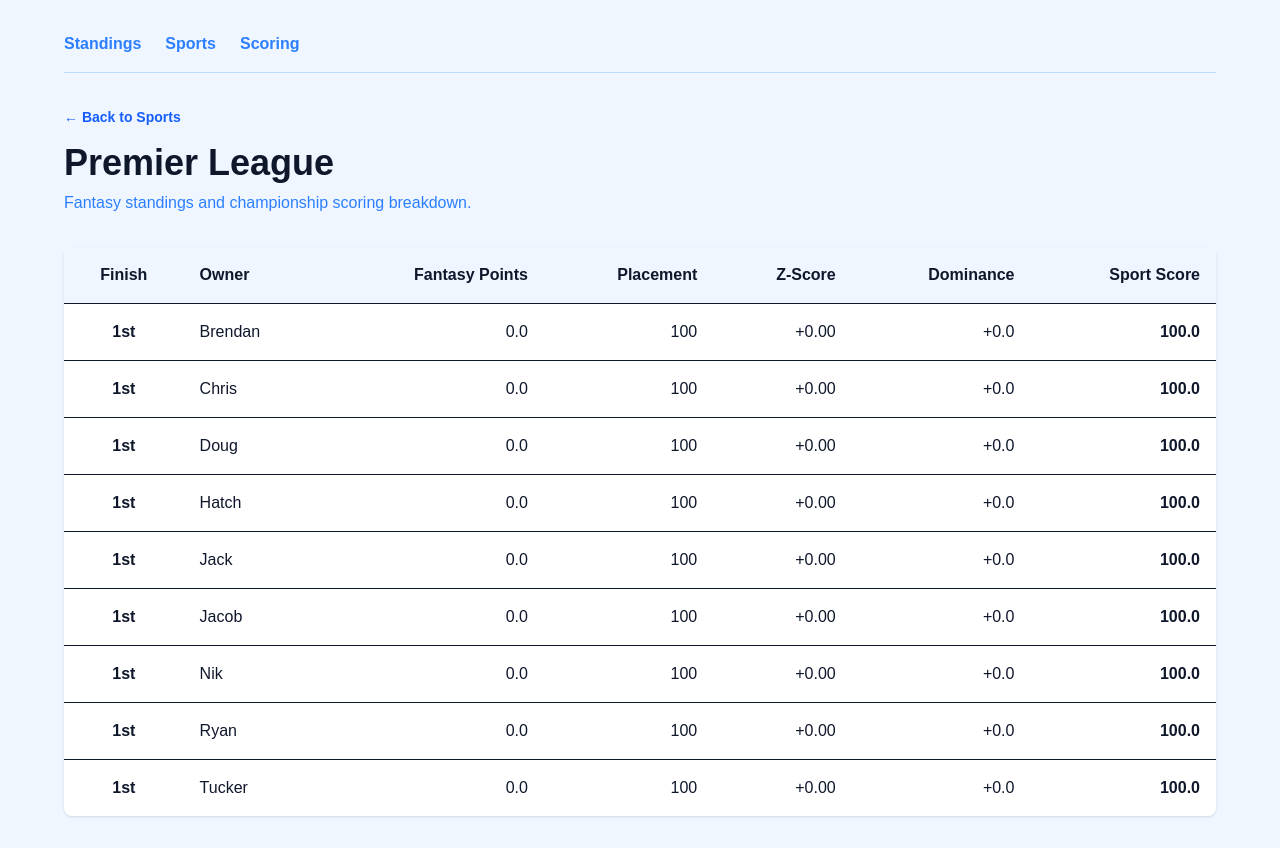
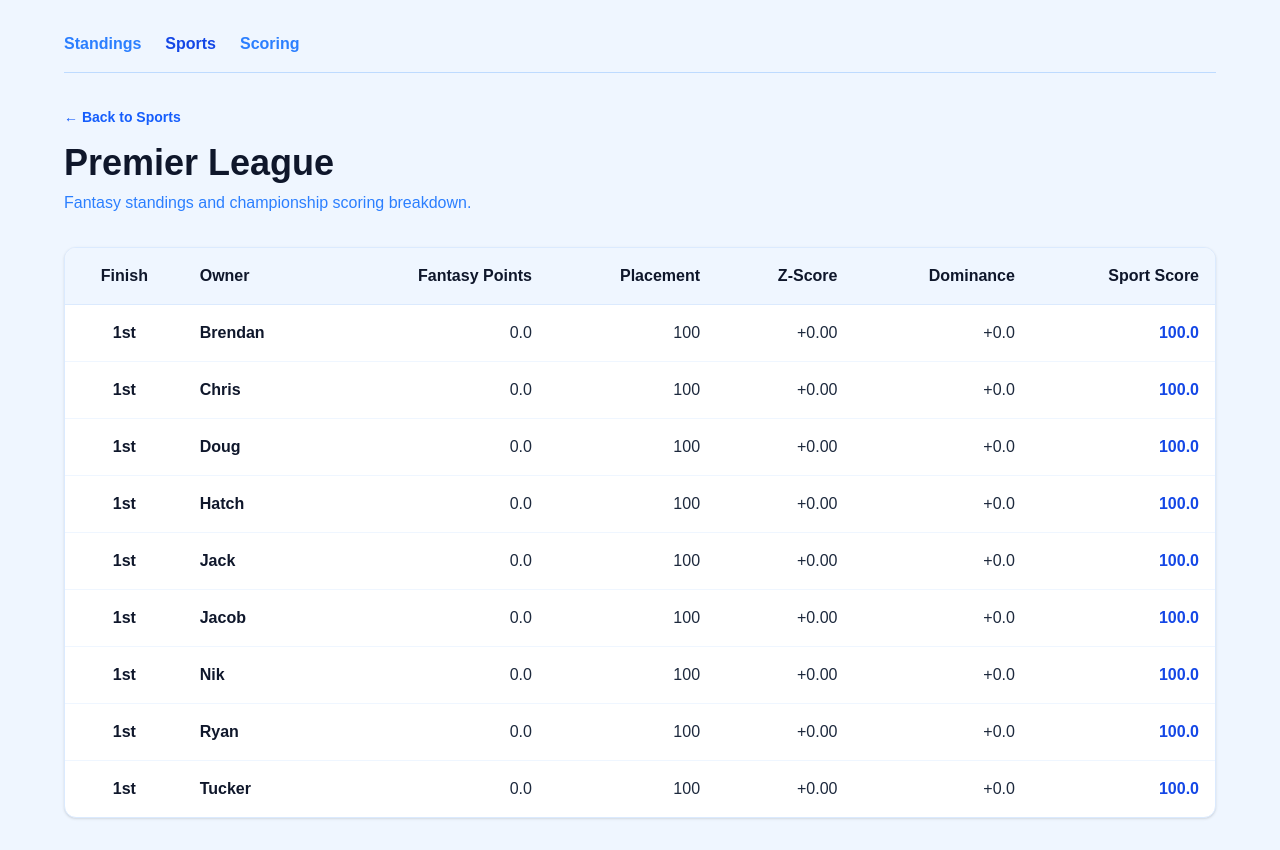
Before and after one commit to dpellerin25-cell/MultiSportFantasy2, a Next.js app in the folder web/: page /sports/epl in a window 1280 px wide. Built offline with nearby package versions, Linux system fonts and the light colour scheme.

Commit message:
Refactor SportStandings component for improved styling

```diff
--- a/web/src/components/SportStandings.tsx
+++ b/web/src/components/SportStandings.tsx
@@ -33,57 +33,65 @@
   title,
   league,
 }: SportStandingsProps) {
-  const standings = scoreLeague(league)
-    .sort(
-      (a, b) =>
-        a.rank - b.rank
-    );
+  const standings = scoreLeague(league).sort(
+    (a, b) => a.rank - b.rank
+  );
 
   return (
     <main className="min-h-screen bg-blue-50 px-4 py-5 text-slate-900 sm:p-8">
       <div className="mx-auto max-w-6xl">
-        <nav className="mb-8 flex items-center gap-6 border-b border-blue-200 pb-4">
+
+        {/* NAVIGATION */}
+
+        <nav className="mb-8 flex items-center justify-around border-b border-blue-200 pb-4 sm:justify-start sm:gap-6">
           <Link
             href="/"
-            className="font-semibold text-blue-800 sm:text-blue-500 hover:text-blue-900 sm:hover:text-blue-600"
+            className="font-semibold text-blue-800 hover:text-blue-900 sm:text-blue-500 sm:hover:text-blue-600"
           >
             Standings
           </Link>
 
           <Link
             href="/sports"
-            className="font-semibold text-blue-800 sm:text-blue-500 hover:text-blue-900 sm:hover:text-blue-600"
+            className="font-semibold text-blue-900 hover:text-blue-950 sm:text-blue-700 sm:hover:text-blue-600"
           >
             Sports
           </Link>
 
           <Link
             href="/scoring"
-            className="font-semibold text-blue-800 sm:text-blue-500 hover:text-blue-900 sm:hover:text-blue-600"
+            className="font-semibold text-blue-800 hover:text-blue-900 sm:text-blue-500 sm:hover:text-blue-600"
           >
             Scoring
           </Link>
         </nav>
 
+        {/* BACK LINK */}
+
         <Link
           href="/sports"
-          className="mb-4 inline-block text-sm font-semibold text-blue-600 hover:underline"
+          className="mb-4 inline-block text-sm font-semibold text-blue-800 hover:underline sm:text-blue-600"
         >
           ← Back to Sports
         </Link>
 
-        <h1 className="mb-2 text-4xl font-bold">
+        {/* PAGE TITLE */}
+
+        <h1 className="mb-2 text-3xl font-bold text-slate-900 sm:text-4xl">
           {title}
         </h1>
 
-        <p className="mb-8 text-blue-500">
+        <p className="mb-8 text-slate-800 sm:text-blue-500">
           Fantasy standings and championship scoring breakdown.
         </p>
 
-        <div className="overflow-x-auto rounded-lg bg-white shadow">
-          <table className="w-full border-collapse">
+        {/* STANDINGS TABLE */}
+
+        <div className="overflow-x-auto rounded-xl border border-blue-100 bg-white shadow-sm">
+          <table className="w-full min-w-[800px] border-collapse text-slate-900">
             <thead>
-              <tr className="border-b bg-blue-50">
+              <tr className="border-b border-blue-100 bg-blue-50 text-slate-900">
+
                 <th className="p-4 text-center">
                   Finish
                 </th>
@@ -122,35 +130,35 @@
                 return (
                   <tr
                     key={team.team}
-                    className="border-b last:border-b-0"
+                    className="border-b border-blue-50 last:border-b-0 hover:bg-blue-50/50"
                   >
-                    <td className="p-4 text-center font-bold">
+                    <td className="p-4 text-center font-bold text-slate-900">
                       {ordinal(team.rank)}
                     </td>
 
-                    <td className="p-4 font-medium">
+                    <td className="p-4 font-semibold text-slate-900">
                       {team.team}
                     </td>
 
-                    <td className="p-4 text-right">
+                    <td className="p-4 text-right text-slate-800">
                       {team.fantasyPoints.toFixed(1)}
                     </td>
 
-                    <td className="p-4 text-right">
+                    <td className="p-4 text-right text-slate-800">
                       {team.placementPoints.toFixed(0)}
                     </td>
 
-                    <td className="p-4 text-right">
+                    <td className="p-4 text-right text-slate-800">
                       {team.zScore >= 0 ? "+" : ""}
                       {team.zScore.toFixed(2)}
                     </td>
 
-                    <td className="p-4 text-right">
+                    <td className="p-4 text-right text-slate-800">
                       {dominance >= 0 ? "+" : ""}
                       {dominance.toFixed(1)}
                     </td>
 
-                    <td className="p-4 text-right font-bold">
+                    <td className="p-4 text-right font-bold text-blue-800 sm:text-blue-700">
                       {team.sportScore.toFixed(1)}
                     </td>
                   </tr>
@@ -159,6 +167,7 @@
             </tbody>
           </table>
         </div>
+
       </div>
     </main>
   );
```
